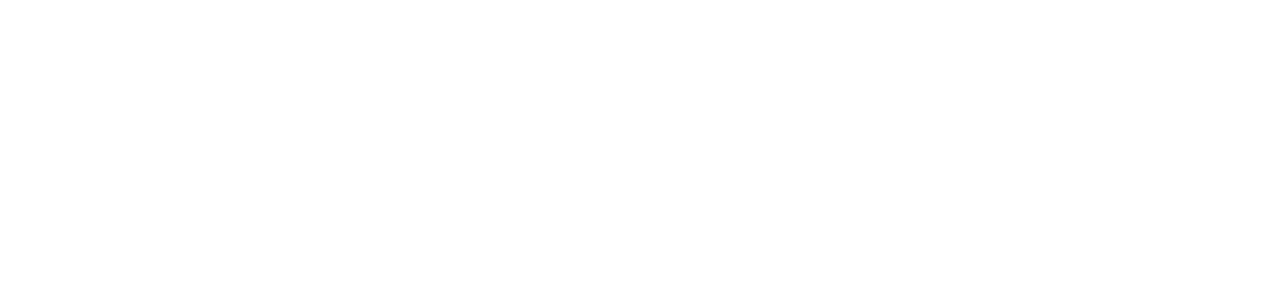
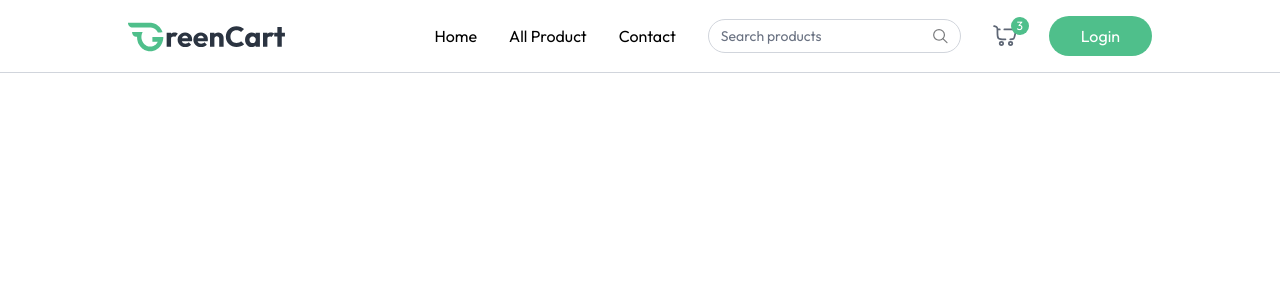
Before and after one commit to pankajgupta96/Greencart, a React (Vite) app in the folder frontend/: page / in a window 1280 px wide. Shown: the top 300 px of the page. Built offline with nearby package versions, Linux system fonts and the light colour scheme.

Commit message:
feat : added navbar

```diff
--- a/frontend/src/App.jsx
+++ b/frontend/src/App.jsx
@@ -1,8 +1,12 @@
 import React from 'react'
+import Navbar from './components/Navbar'
 
 function App() {
   return (
-    <div>App</div>
+    <div >
+   <Navbar/>
+    </div>
+
   )
 }
 
--- /dev/null
+++ b/frontend/src/components/Navbar.jsx
@@ -0,0 +1,93 @@
+import React from 'react'
+import { NavLink } from 'react-router-dom'
+import {assets}  from  '../assets/assets';
+import { useAppContext } from '../context/AppContext';
+
+
+
+function Navbar() {
+
+    const [open, setOpen] = React.useState(false)
+    const {user, setUser,setshowuserLogin, navigate} = useAppContext();
+
+    const logout = async()=>{
+        setUser(null);
+        navigate('/');
+    }
+
+  return (
+    <nav className="flex items-center justify-between px-6 md:px-16 lg:px-24 xl:px-32 py-4 border-b border-gray-300 bg-white relative transition-all">
+
+           <NavLink to ='/' onClick={()=>setOpen(false)} >
+             <img className="h-9" src ={assets.logo} alt="logo" />
+           </NavLink>
+
+
+
+            {/* Desktop Menu */}
+            <div className="hidden sm:flex items-center gap-8">
+                <NavLink to ='/'>Home</NavLink>
+                <NavLink to ='/product'>All Product</NavLink>
+                <NavLink to ='/'>Contact</NavLink>
+
+                <div className="hidden lg:flex items-center text-sm gap-2 border border-gray-300 px-3 rounded-full">
+                    <input className="py-1.5 w-full bg-transparent outline-none placeholder-gray-500" type="text" placeholder="Search products" />
+                    <img src={assets.search_icon} alt="search"  className='w-4 h-4'/>
+                </div>
+
+                <div onClick={() => navigate("/cart")} className="relative cursor-pointer">
+                   <img src= {assets.nav_cart_icon} alt="navicon"  className='w-6 opacity-80' />
+
+                    <button  className="absolute -top-2 -right-3 text-xs text-white bg-primary w-[18px] h-[18px] rounded-full">3</button>
+                </div>
+
+                {
+                    !user ? (<button onClick={()=>setshowuserLogin(true)} className="cursor-pointer px-8 py-2 bg-primary hover:bg-primary-dull transition text-white rounded-full">
+                    Login
+                </button>) :(
+                         <div className='relative group'>
+                            <img src={assets.profile_icon} className=' w-10' alt="" />
+                            <ul  className='hidden group-hover:block absolute top-10 right-0 bg-white shadow-border border-gary-200 py-2.5 w-30 rounded-md text-sm z-40'>
+                              <li  onClick ={()=>navigate("my-orders") }className='p-1.5 pl-3 hover:bg-primary/10 cursor-pointer'>My orders</li>
+                              <li onClick={logout} className='p-1.5 pl-3 hover:bg-primary/10 cursor-pointer'>Logout</li>
+                            </ul>
+                         </div>
+                )
+                }
+            </div>
+
+            <button onClick={() => open ? setOpen(false) : setOpen(true)} aria-label="Menu" className="sm:hidden">
+                {/* Menu Icon SVG */}
+                 <img src={assets.menu_icon} alt="menu" />
+            </button>
+
+            {/* Mobile Menu */}
+
+            {open && (
+
+            <div className={`${open ? 'flex' : 'hidden'} absolute top-[60px] left-0 w-full bg-white shadow-md py-4 flex-col items-start gap-2 px-5 text-sm md:hidden`}>
+                <NavLink to ="/" onClick={()=> setOpen(false)}>Home</NavLink>
+                 <NavLink to ="/product" onClick={()=> setOpen(false)}>Product</NavLink>
+                  {
+                    user && <NavLink to ="/my-order" onClick={()=> setOpen(false)}>Myorder</NavLink>
+                  }
+                   <NavLink to ="/product" onClick={()=> setOpen(false)}>Contact</NavLink>
+
+               {
+                !user ? (  <button onClick={() => {setOpen(false) , setshowuserLogin()}} className="cursor-pointer px-6 py-2 mt-2 bg-primary hover:bg-primary-dull transition text-white rounded-full text-sm">
+                    Login
+                </button>) : (
+                      <button onClick={logout} className="cursor-pointer px-6 py-2 mt-2 bg-primary hover:bg-primary-dull transition text-white rounded-full text-sm">
+                    Logout
+                </button>
+                )
+               }
+            </div>)
+}
+
+        </nav>
+
+  )
+}
+
+export default Navbar;
--- a/frontend/src/context/AppContext.jsx
+++ b/frontend/src/context/AppContext.jsx
@@ -3,18 +3,19 @@
 
 export const AppContext = createContext();
 
-export const AppContextProvider = ({Children}) =>{
+export const AppContextProvider = ({children}) =>{
 
     const navigate = useNavigate();
-    const [user, setUser] = useState(null)
+    const [user, setUser] = useState(null);
     const [isSeller, setIsSeller] = useState(false)
+    const [showuserLogin, setshowuserLogin] = useState(false)
 
-    const value = {navigate, user, setUser , setIsSeller, isSeller}
+    const value = {navigate, user, setUser , setIsSeller, isSeller ,showuserLogin , setshowuserLogin}
 
 
 
     return <AppContext.Provider value = {value}>
-        {Children}
+        {children}
     </AppContext.Provider>
 }
 
--- a/frontend/src/index.css
+++ b/frontend/src/index.css
@@ -9,5 +9,13 @@
 
 :root {
   --color-primary: #4fbf8b;
-  --color-primary-dull: #44ae7c;
+  --color-primary-dull: #bfddcf;
 }
+
+.bg-primary {
+  background-color: var(--color-primary);
+}
+
+.bg-primary-dull {
+  background-color: var(--color-primary-dull);
+}
--- a/frontend/src/main.jsx
+++ b/frontend/src/main.jsx
@@ -6,11 +6,12 @@
 import { AppContextProvider } from './context/AppContext.jsx'
 
 createRoot(document.getElementById('root')).render(
- <BrowserRouter>
+  <BrowserRouter>
   <AppContextProvider>
   <App/>
   </AppContextProvider>
-</BrowserRouter>
+
+  </BrowserRouter>
 
 
 )
--- /dev/null
+++ b/frontend/tailwind.config.js
@@ -0,0 +1,13 @@
+// tailwind.config.js
+module.exports = {
+  content: ['./src/**/*.{js,jsx,ts,tsx,html}'],
+  theme: {
+    extend: {
+      colors: {
+        primary: 'var(--color-primary)',
+        'primary-dull': 'var(--color-primary-dull)',
+      },
+    },
+  },
+  plugins: [],
+}
```
